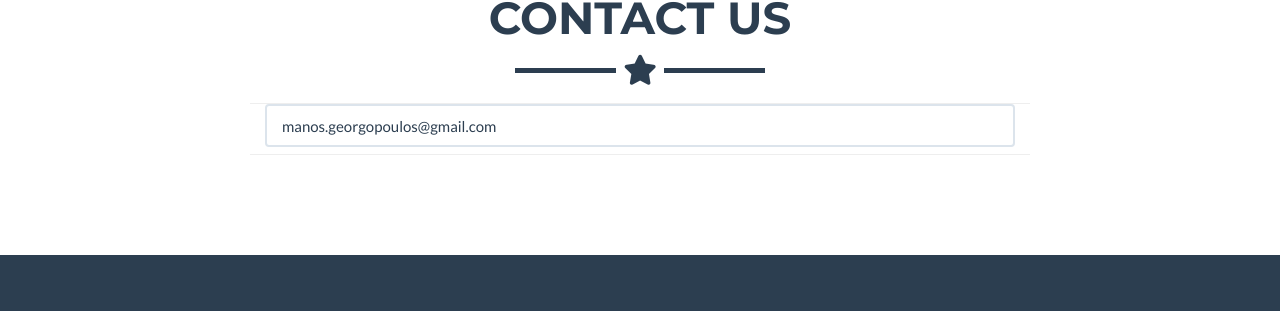
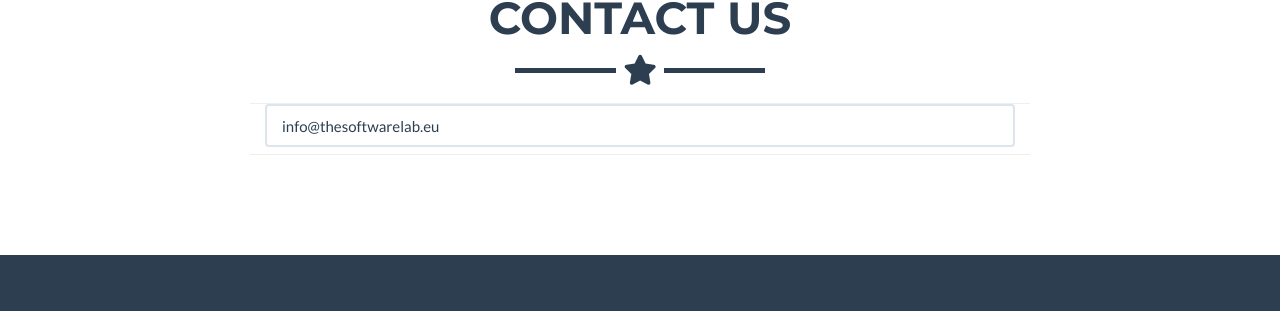
Before and after one commit to theSoftwareLab/thesoftwarelab.github.io, a Jekyll site: the page built from _posts/2014-07-18-project-1.markdown, in a window 1280 px wide and 900 px high, scrolled down 1122 px. Shown: the part 318-629 px from the top of the window. Built offline with Jekyll 4.4.1, drawn with Linux system fonts in a browser that asks for light colours.

Commit message:
Update contact_static.html

```diff
--- a/_includes/contact_static.html
+++ b/_includes/contact_static.html
@@ -12,7 +12,7 @@
         <form name="sentMessage" id="contactForm" novalidate>
           <div class="row control-group">
             <div class="form-group col-xs-12 floating-label-form-group controls">
-              <div class="form-control" id="email">manos.georgopoulos@gmail.com</div>
+              <div class="form-control" id="email">info@thesoftwarelab.eu</div>
             </div>
           </div>
         </form>
```
